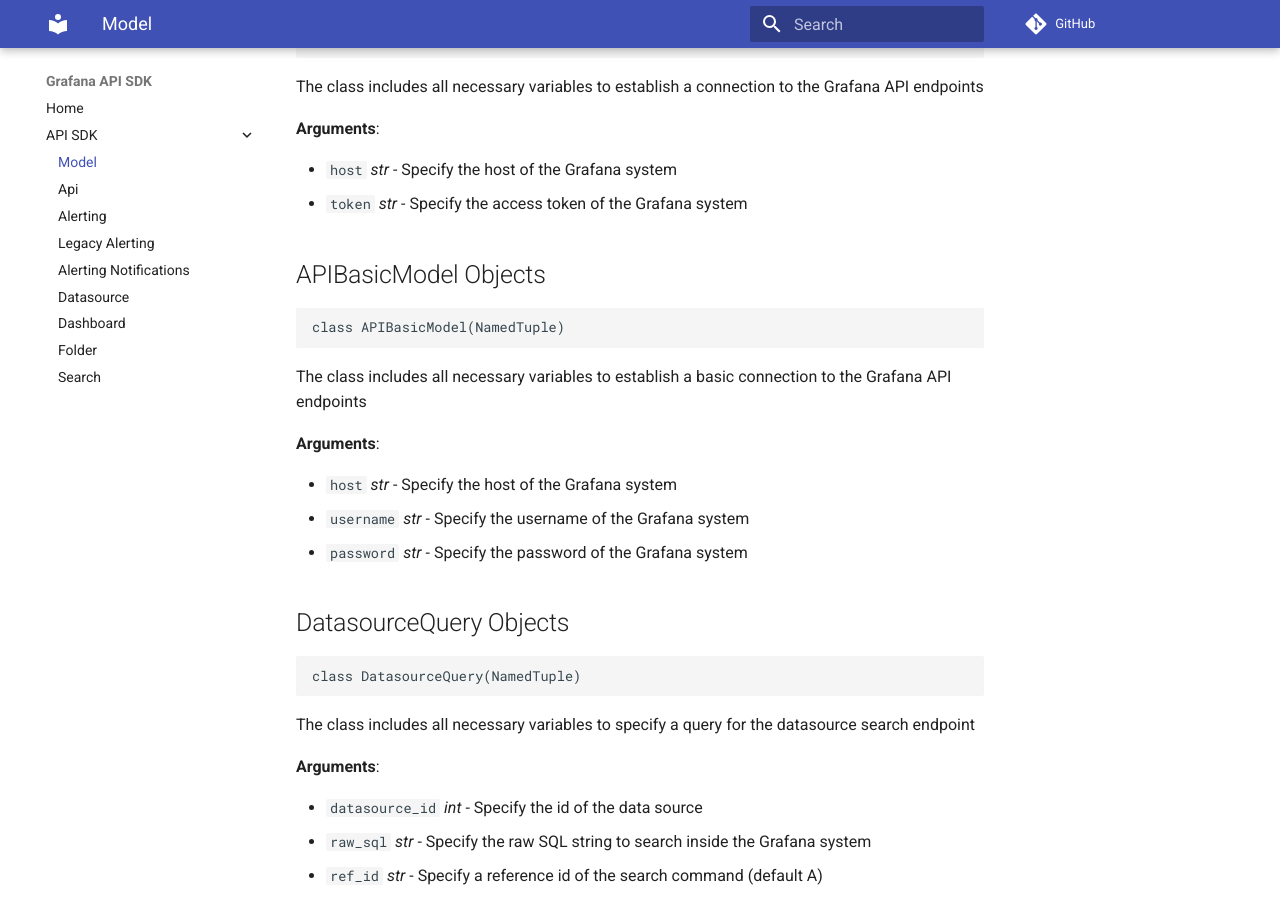
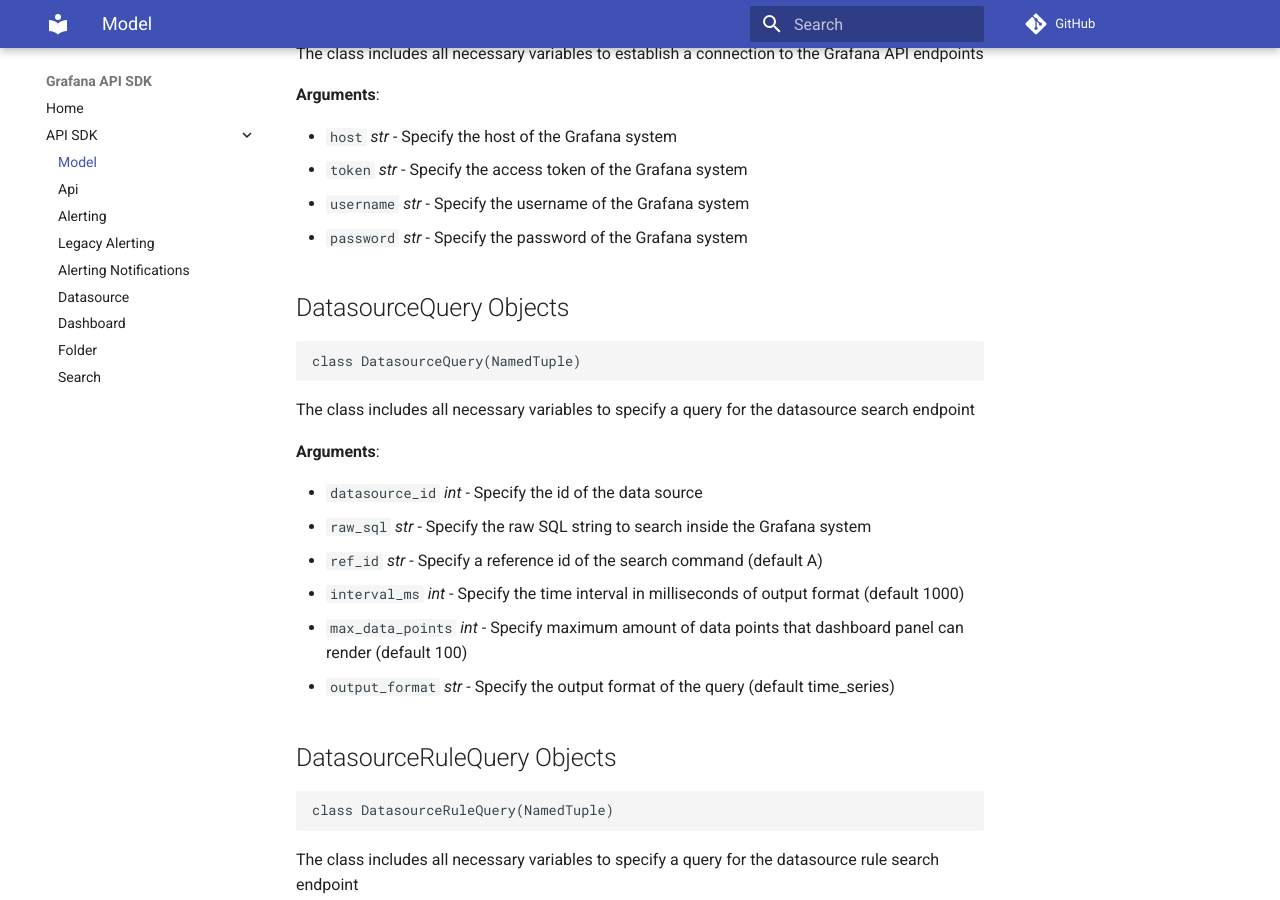
Before and after one commit to ZPascal/grafana_api_sdk, an MkDocs documentation site: the page built from docs/content/grafana_api/model.md, in a window 1280 px wide and 900 px high, scrolled down 1076 px. Built offline with MkDocs 1.6.1 and Material for MkDocs 9.7.7, drawn with Linux system fonts in a browser that asks for light colours; comment, search, counter and statistics services are not loaded.

````diff
--- a/docs/content/grafana_api/model.md
+++ b/docs/content/grafana_api/model.md
@@ -4,7 +4,6 @@
   * [APIEndpoints](#grafana_api.model.APIEndpoints)
   * [RequestsMethods](#grafana_api.model.RequestsMethods)
   * [APIModel](#grafana_api.model.APIModel)
-  * [APIBasicModel](#grafana_api.model.APIBasicModel)
   * [DatasourceQuery](#grafana_api.model.DatasourceQuery)
   * [DatasourceRuleQuery](#grafana_api.model.DatasourceRuleQuery)
   * [Alert](#grafana_api.model.Alert)
@@ -51,20 +50,6 @@ The class includes all necessary variables to establish a connection to the Graf
 
 - `host` _str_ - Specify the host of the Grafana system
 - `token` _str_ - Specify the access token of the Grafana system
-
-<a id="grafana_api.model.APIBasicModel"></a>
-
-## APIBasicModel Objects
-
-```python
-class APIBasicModel(NamedTuple)
-```
-
-The class includes all necessary variables to establish a basic connection to the Grafana API endpoints
-
-**Arguments**:
-
-- `host` _str_ - Specify the host of the Grafana system
 - `username` _str_ - Specify the username of the Grafana system
 - `password` _str_ - Specify the password of the Grafana system
 
````
Also changed, not shown: docs/coverage.svg.
